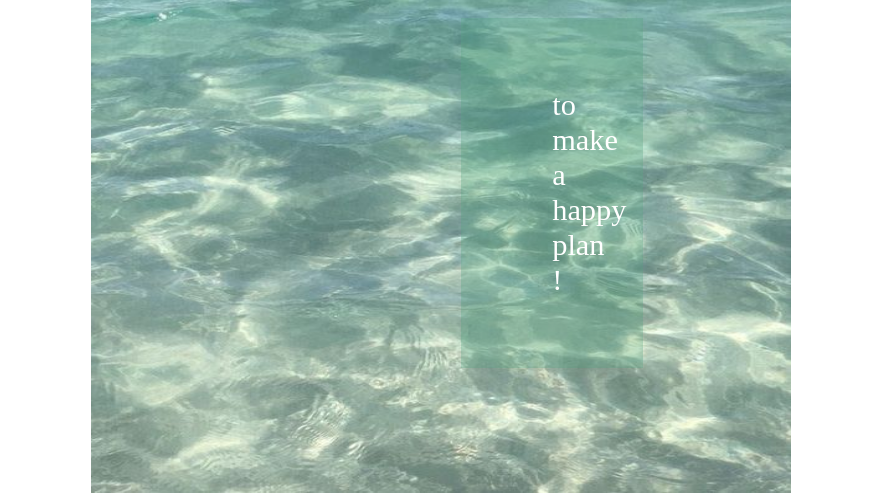
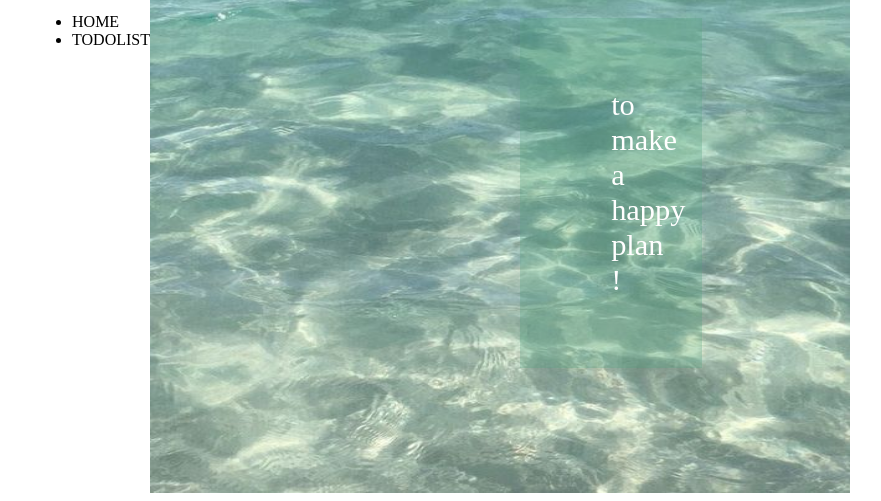
Before and after one commit to 0dnjs/todolist_mini_project, a plain HTML site: page index.html in a window 1280 px wide. Shown: the part 465-966 px from the top of the page, without its empty margins (199-1080 px from the left). Drawn offline with Linux system fonts and the light colour scheme; a web font is replaced by a local one.

Commit message:
feat: 2023/08/17 sidebar 수정

```diff
--- a/index.html
+++ b/index.html
@@ -9,6 +9,13 @@
 </head>
 <body>
     <div class="main-wrap">
+        <aside class="sidebar">
+            <button class="sidebar-toggle-button" onclick="sidebarToggleButtonOnClickHandle()">▶</button>
+            <ul class="sidebar-menu-list">
+                <li class="menu-items isMenuSelected" onclick="sidebarMenuOnClickHandle(this);">HOME</li>
+                <li class="menu-items" onclick="sidebarMenuOnClickHandle(this);">TODOLIST</li>
+            </ul>
+        </aside>
         <div class="main-container">
                 <img src="./images/wave.jpg" alt="" class="main-background">
             <h1><span>what's your plan?</span></h1>
```
